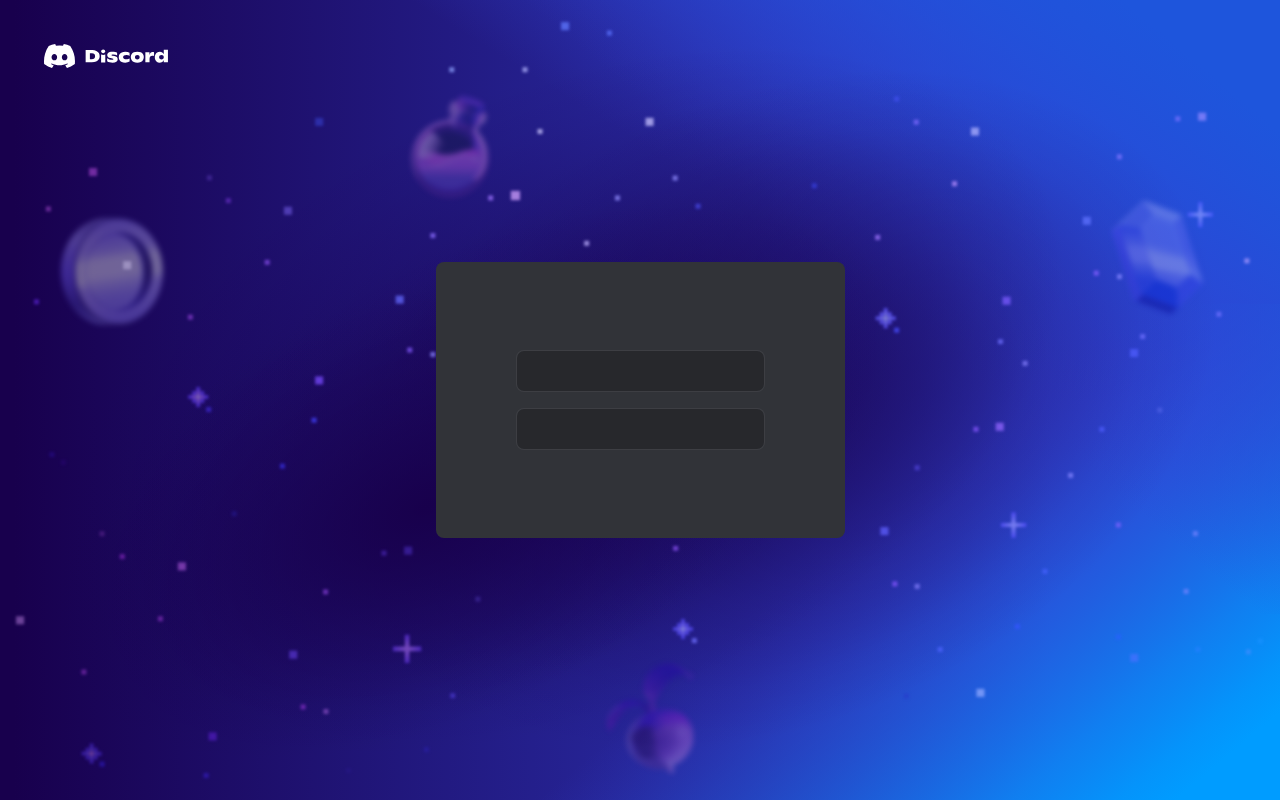
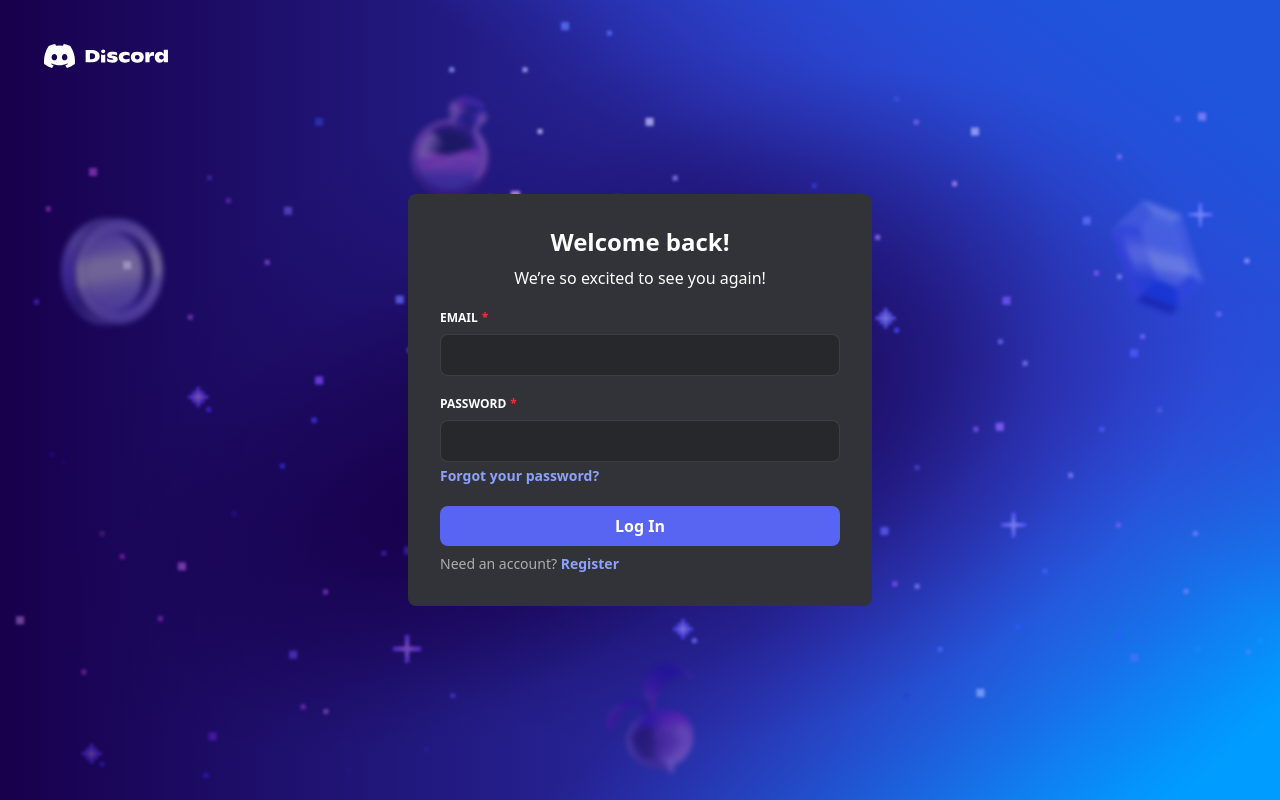
Before and after one commit to RivLawrient/clone-discord, a Next.js app in the folder fe-app/: page /login in a window 1280 px wide. Built offline with nearby package versions, Linux system fonts and the light colour scheme.

Commit message:
handle error message

```diff
--- a/fe-app/src/app/(auth)/login/page.tsx
+++ b/fe-app/src/app/(auth)/login/page.tsx
@@ -1,16 +1,153 @@
+"use client";
+import { useState } from "react";
+import { twMerge } from "tailwind-merge";
+
+type LoginField = {
+  email: string;
+  password: string;
+};
+
 export default function Page() {
+  const [input, setInput] = useState<LoginField>({
+    email: "",
+    password: "",
+  });
+
+  const [error, setError] = useState<LoginField>({
+    email: "",
+    password: "",
+  });
+
+  const login_handle = () => {
+    setError({
+      email: "",
+      password: "",
+    });
+
+    fetch(`${process.env.NEXT_PUBLIC_HOST_API}auth/login`, {
+      method: "POST",
+      headers: {
+        "Content-Type": "application/json",
+      },
+      body: JSON.stringify(input),
+    })
+      .then(async (resp) => {
+        const res = await resp.json();
+        if (resp.status === 400) {
+          const data: LoginField = res.data;
+          setError(data);
+        }
+        if (resp.status === 401) {
+          const data: string = res.data;
+          setError(() => ({
+            email: data,
+            password: data,
+          }));
+        }
+        if (resp.status === 500) {
+          const data: string = res.message;
+          setError(() => ({
+            email: data,
+            password: data,
+          }));
+        }
+      })
+      .catch(() =>
+        setError({
+          email: "error server offline",
+          password: "error server offline",
+        }),
+      );
+  };
   return (
-    <div className="bg-bg-modal-auth flex flex-col rounded-lg p-20">
-      <input
-        type="text"
-        placeholder=" "
-        className="bg-bg-input-auth border-bg-border-input-auth my-2 rounded-lg border p-2 outline-none"
-      />
-      <input
-        type="text"
-        placeholder=" "
-        className="bg-bg-input-auth border-bg-border-input-auth my-2 rounded-lg border p-2 outline-none"
-      />
+    <div className="bg-canvas-auth flex flex-col rounded-lg p-8">
+      <h1 className="mb-2 text-center text-2xl font-semibold text-white">
+        Welcome back!
+      </h1>
+      <h2 className="mb-5 text-center text-white">
+        We’re so excited to see you again!
+      </h2>
+      <form
+        onSubmit={(e) => {
+          e.preventDefault();
+          login_handle();
+        }}
+        className="flex flex-col"
+      >
+        <label
+          className={twMerge(
+            "text-xs font-bold text-white",
+            error.email && "text-red-400",
+          )}
+        >
+          EMAIL
+          {error.email ? (
+            <span className="font-normal text-red-400 italic">
+              {" "}
+              - {error.email}
+            </span>
+          ) : (
+            <span className="pl-1 text-red-500">*</span>
+          )}
+        </label>
+        <input
+          type="text"
+          required
+          max={255}
+          value={input.email}
+          onChange={(e) => setInput((v) => ({ ...v, email: e.target.value }))}
+          spellCheck="false"
+          className={twMerge(
+            "bg-input-auth border-border-input-normal-auth focus:border-border-input-select-auth mt-2 mb-5 w-[400px] rounded-lg border p-2 text-white outline-none",
+            error.email && "border-2 border-red-400",
+          )}
+        />
+        <label
+          className={twMerge(
+            "text-xs font-bold text-white",
+            error.password && "text-red-400",
+          )}
+        >
+          PASSWORD
+          {error.password ? (
+            <span className="font-normal text-red-400 italic">
+              {" "}
+              - {error.password}
+            </span>
+          ) : (
+            <span className="pl-1 text-red-500">*</span>
+          )}
+        </label>
+        <input
+          type="password"
+          required
+          max={255}
+          value={input.password}
+          onChange={(e) =>
+            setInput((v) => ({ ...v, password: e.target.value }))
+          }
+          spellCheck="false"
+          className={twMerge(
+            "bg-input-auth border-border-input-normal-auth focus:border-border-input-select-auth mt-2 mb-1 w-[400px] rounded-lg border p-2 text-white outline-none",
+            error.password && "border-2 border-red-400",
+          )}
+        />
+        <label className="text-blue-discord mr-auto cursor-pointer text-sm font-semibold hover:underline">
+          Forgot your password?
+        </label>
+        <button
+          type="submit"
+          className="bg-blue-discord-fill hover:bg-blue-discord-fill/80 mt-5 mb-2 cursor-pointer rounded-lg py-2 font-semibold text-white transition-all"
+        >
+          Log In
+        </button>
+      </form>
+      <label className="text-sm text-white/60">
+        Need an account?{" "}
+        <span className="text-blue-discord cursor-pointer font-semibold opacity-100 hover:underline">
+          Register
+        </span>
+      </label>
     </div>
   );
 }
--- a/fe-app/src/app/globals.css
+++ b/fe-app/src/app/globals.css
@@ -1,10 +1,15 @@
 @import "tailwindcss";
-@theme{
-  --color-bg-modal-auth: oklab(0.32 0 -0.01);
-  --color-bg-input-auth: oklab(0 0 0 / 0.2);
-  --color-bg-border-input-auth: oklab(0.68 0 -0.01 / 0.2);
+
+@theme {
+  --color-canvas-auth: oklab(0.32 0 -0.01);
+  --color-input-auth: oklab(0 0 0 / 0.2);
+
+  --color-border-input-normal-auth: oklab(0.68 0 -0.01 / 0.2);
+  --color-border-input-select-auth: oklab(0.74 -0.02 -0.09);
+
+  --color-blue-discord: #8DA1FC;
+  --color-blue-discord-fill: #5865F2;
 }
-
 body{
   height: 100vh;
   width: 100vw;
```
